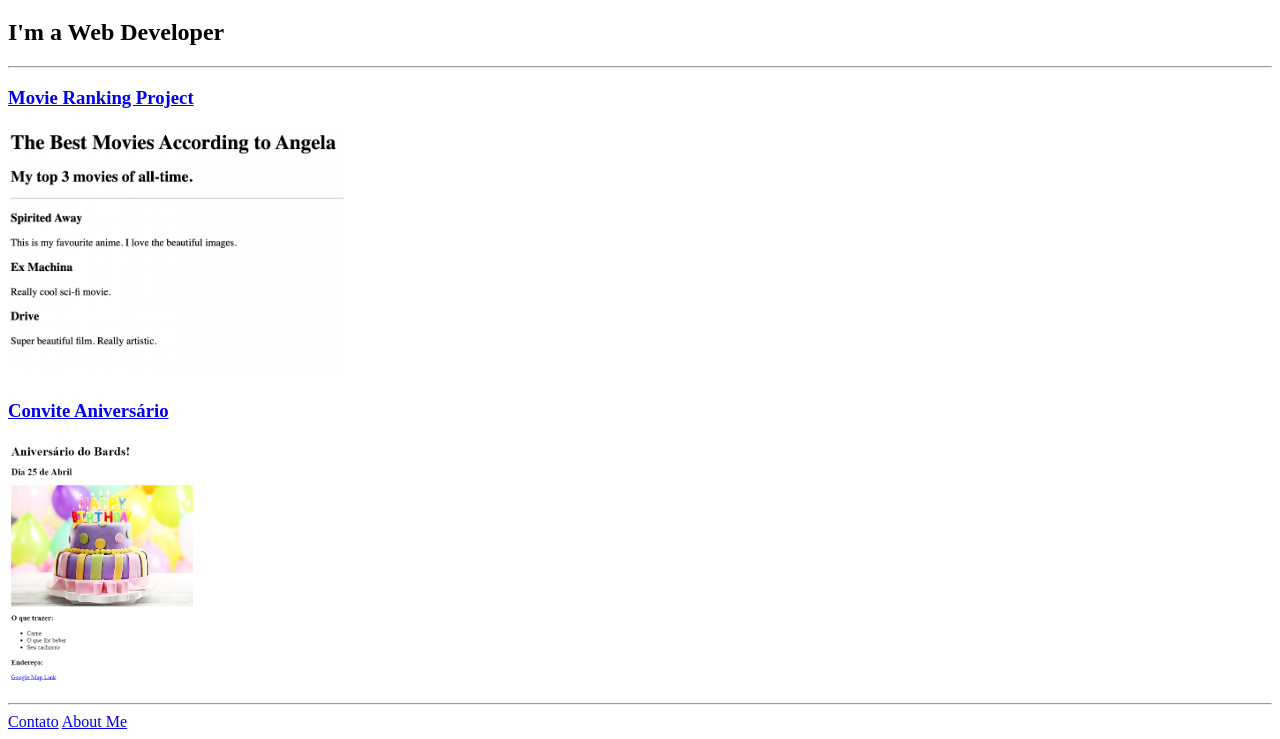
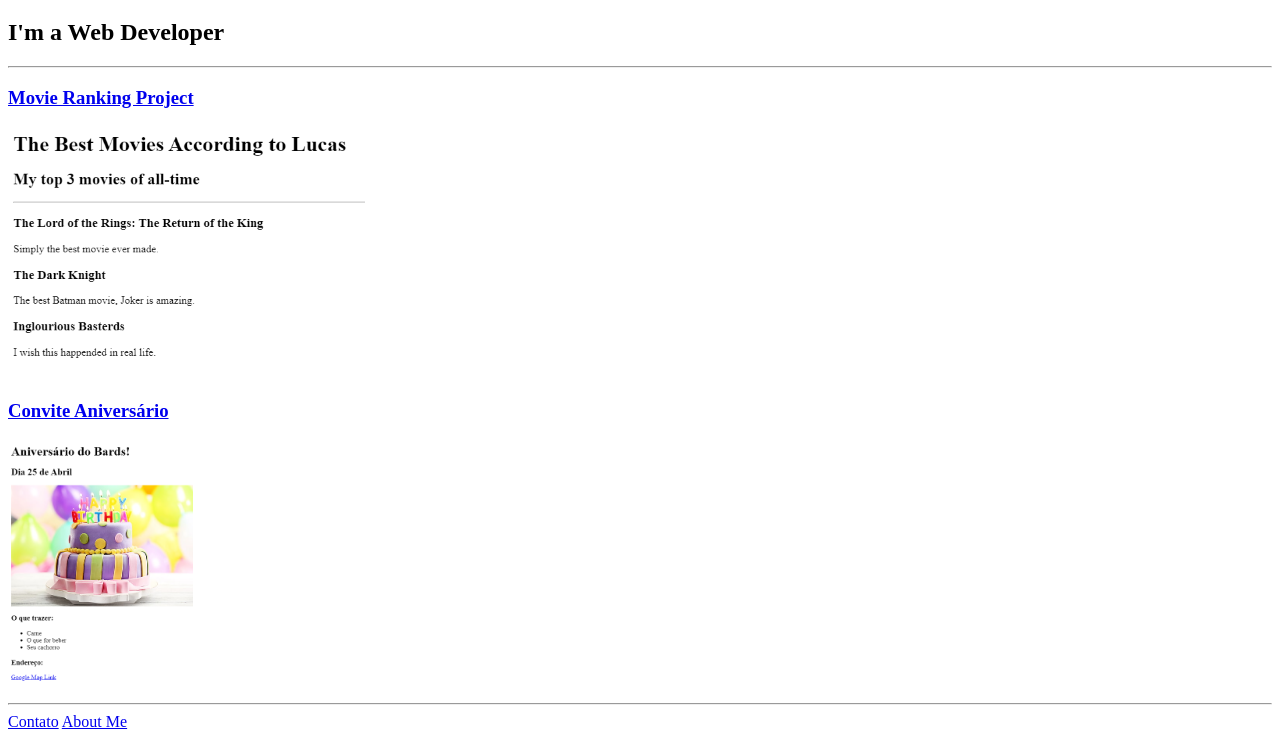
Before and after one commit to Lucasrsalles/html-portfolio, a plain HTML site: page index.html in a window 1280 px wide. Shown: the part 61-800 px from the top of the page. Drawn offline with Linux system fonts and the light colour scheme.

Commit message:
Update index.html

```diff
--- a/index.html
+++ b/index.html
@@ -10,7 +10,7 @@
     <h2>I'm a Web Developer</h2>
 <hr />
     <h3><a href="./public/movie-ranking.html">Movie Ranking Project</a></h3>
-    <img src="./assets/images/movie-ranking.png" height="250" alt="movie ranking preview"/>
+    <img src="./assets/images/thebestmovies.png" height="250" alt="movie ranking preview"/>
     <h3><a href="./public/birthday-invite.html">Convite Aniversário</a></h3>
     <img src="./assets/images/Convite-Niver.png"height="250" alt="convite preview"/>
 <hr />
```
